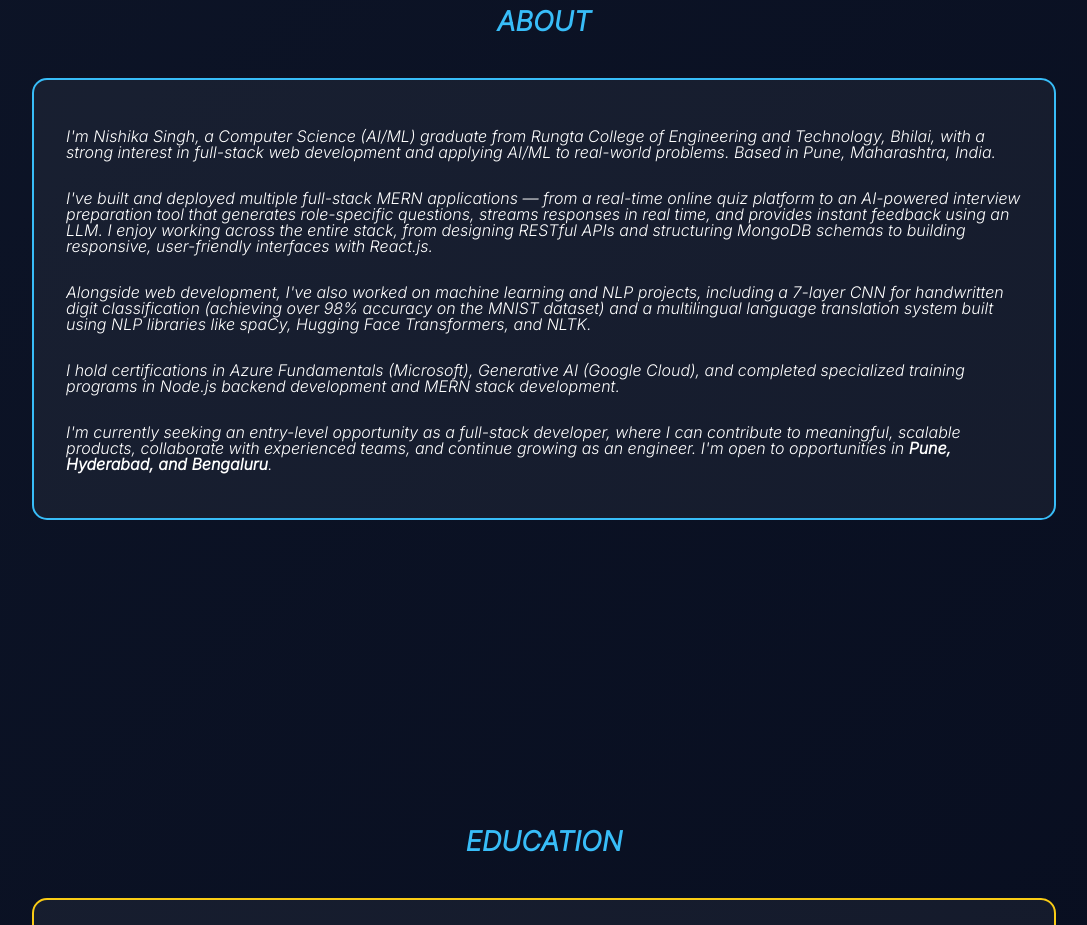
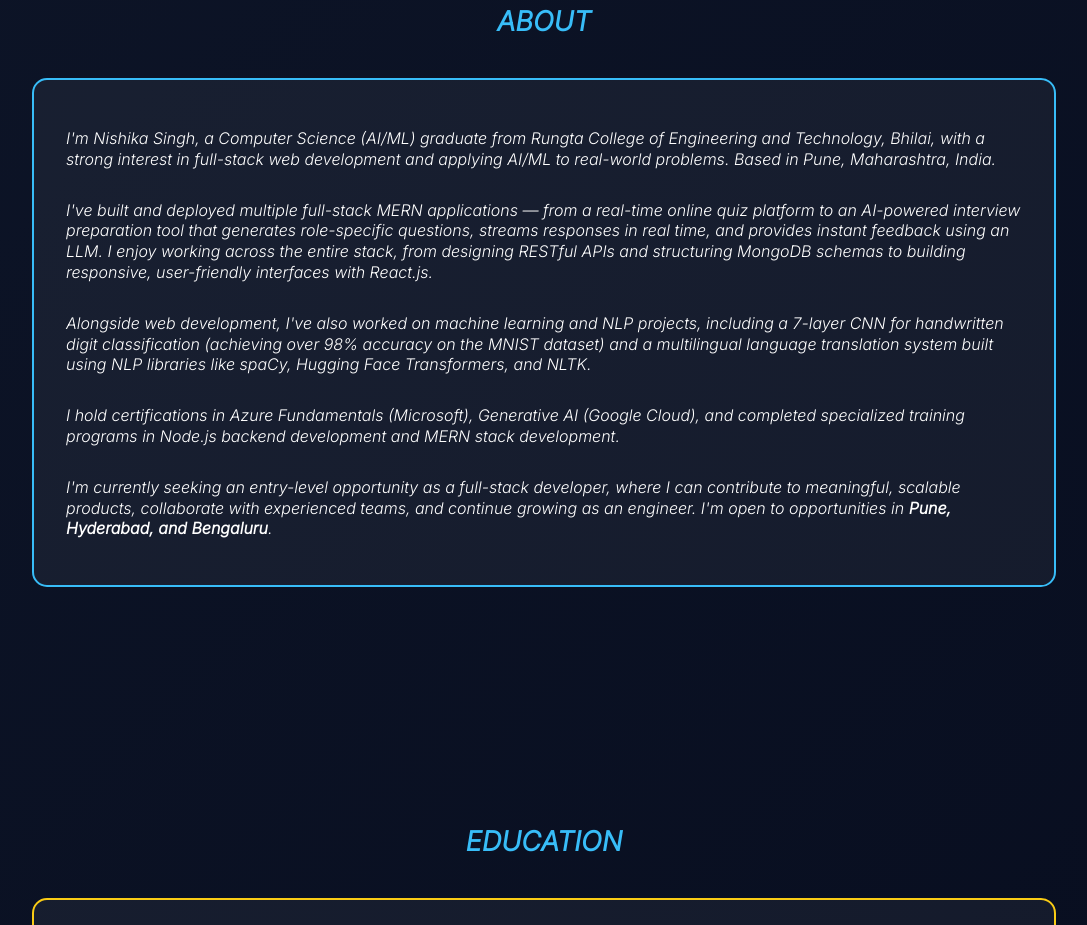
Before and after one commit to nishikasingh31/Portfolio, a React (Vite) app: page / in a window 1280 px wide. Shown: the part 1300-2225 px from the top of the page, without its empty margins (96-1183 px from the left). Built offline with nearby package versions, Linux system fonts and the light colour scheme.

Commit message:
Update App.css

```diff
--- a/src/App.css
+++ b/src/App.css
@@ -209,7 +209,7 @@ nav {
 /* about */
 .about .card p {
   margin-bottom: 14px;
-  line-height: 1;
+  line-height: 1.3;
 }
 
 /* education */
```
